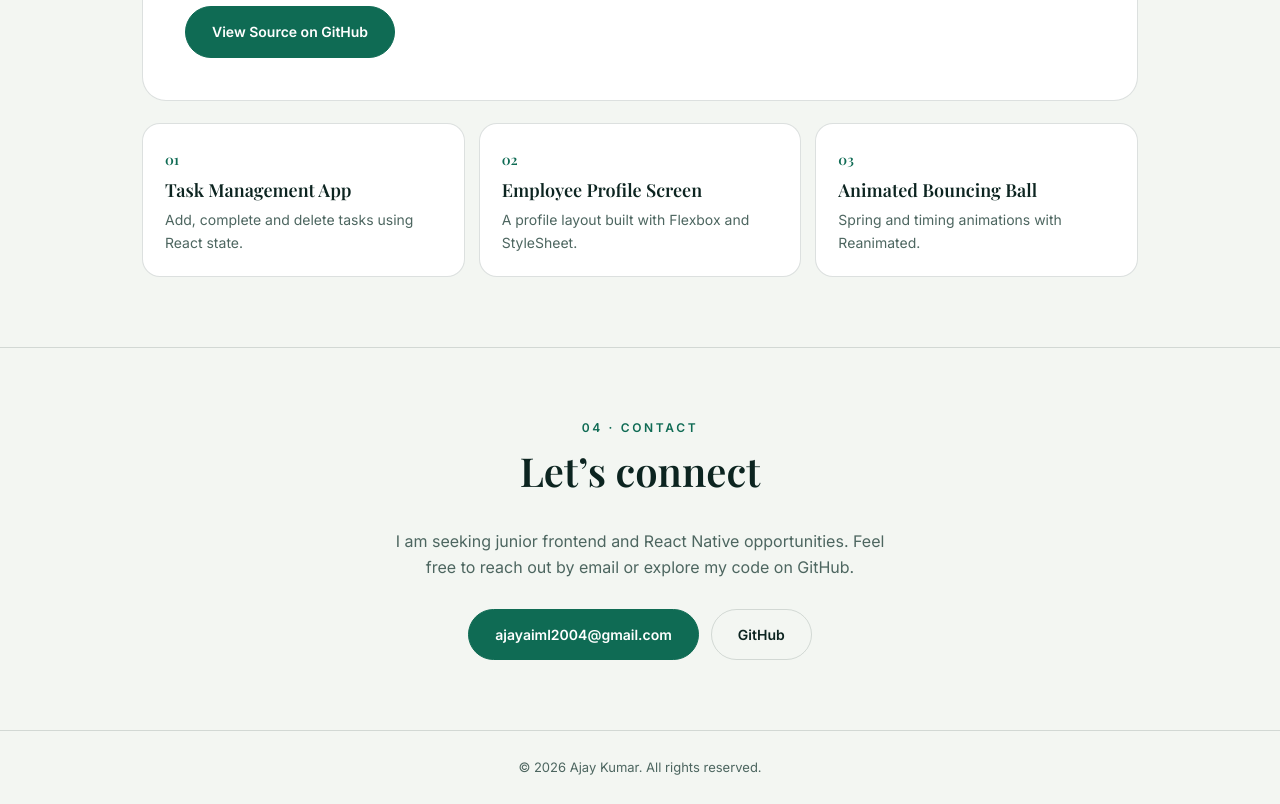
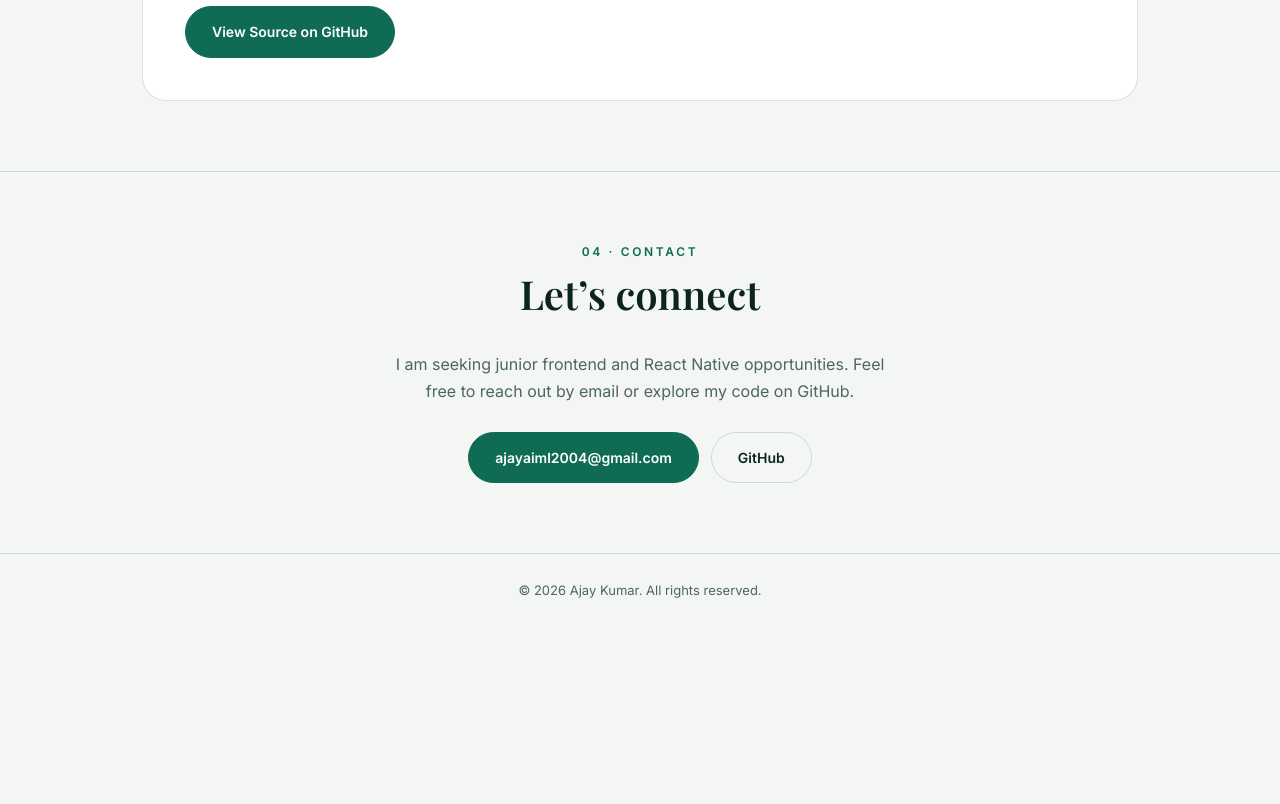
Before and after one commit to ajayaiml2004-dot/portfolio, a plain HTML site: page index.html in a window 1280 px wide. Shown: the part 2700-3504 px from the top of the page. After the commit the page ends 3328 px from the top, so only its background shows below. Drawn offline with nearby package versions, Linux system fonts and the light colour scheme; a web font is replaced by a local one.

Commit message:
Update index.html

```diff
--- a/index.html
+++ b/index.html
@@ -184,11 +184,6 @@ footer{border-top:1px solid var(--line);padding:26px 0;text-align:center;color:v
     <div class="built"><span>Built with</span><svg class="lg"><use href="#rn"/></svg><svg class="lg"><use href="#ts"/></svg><svg class="lg"><use href="#expo"/></svg><svg class="lg"><use href="#rea"/></svg><svg class="lg"><use href="#ges"/></svg></div>
     <a class="btn main" href="https://github.com/ajayaiml2004-dot/socialgram" target="_blank" rel="noopener">View Source on GitHub</a>
   </div>
-  <div class="mini">
-    <div class="rv"><small>01</small><h4>Task Management App</h4><p>Add, complete and delete tasks using React state.</p></div>
-    <div class="rv"><small>02</small><h4>Employee Profile Screen</h4><p>A profile layout built with Flexbox and StyleSheet.</p></div>
-    <div class="rv"><small>03</small><h4>Animated Bouncing Ball</h4><p>Spring and timing animations with Reanimated.</p></div>
-  </div>
 </div></section>
 
 <section id="contact"><div class="wrap cta rv">
```
